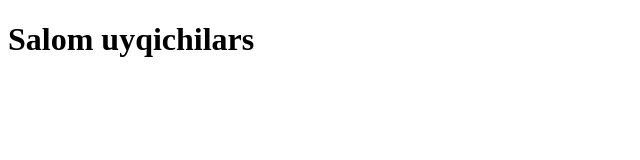
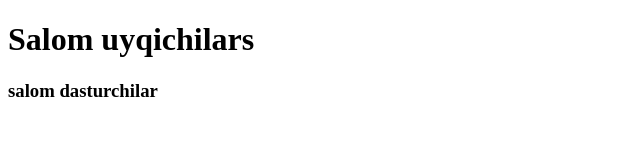
Before and after one commit to Joskin12/2-dars, a plain HTML site: page index.html in a window 1280 px wide. Shown: the whole page, without its empty margins (0-640 px from the left). Drawn offline with Linux system fonts and the light colour scheme.

Commit message:
h3 qoshdim

```diff
--- a/index.html
+++ b/index.html
@@ -7,5 +7,6 @@
 </head>
 <body>
     <h1>Salom uyqichilars</h1>
+    <h3>salom dasturchilar</h3>
 </body>
 </html>
```
